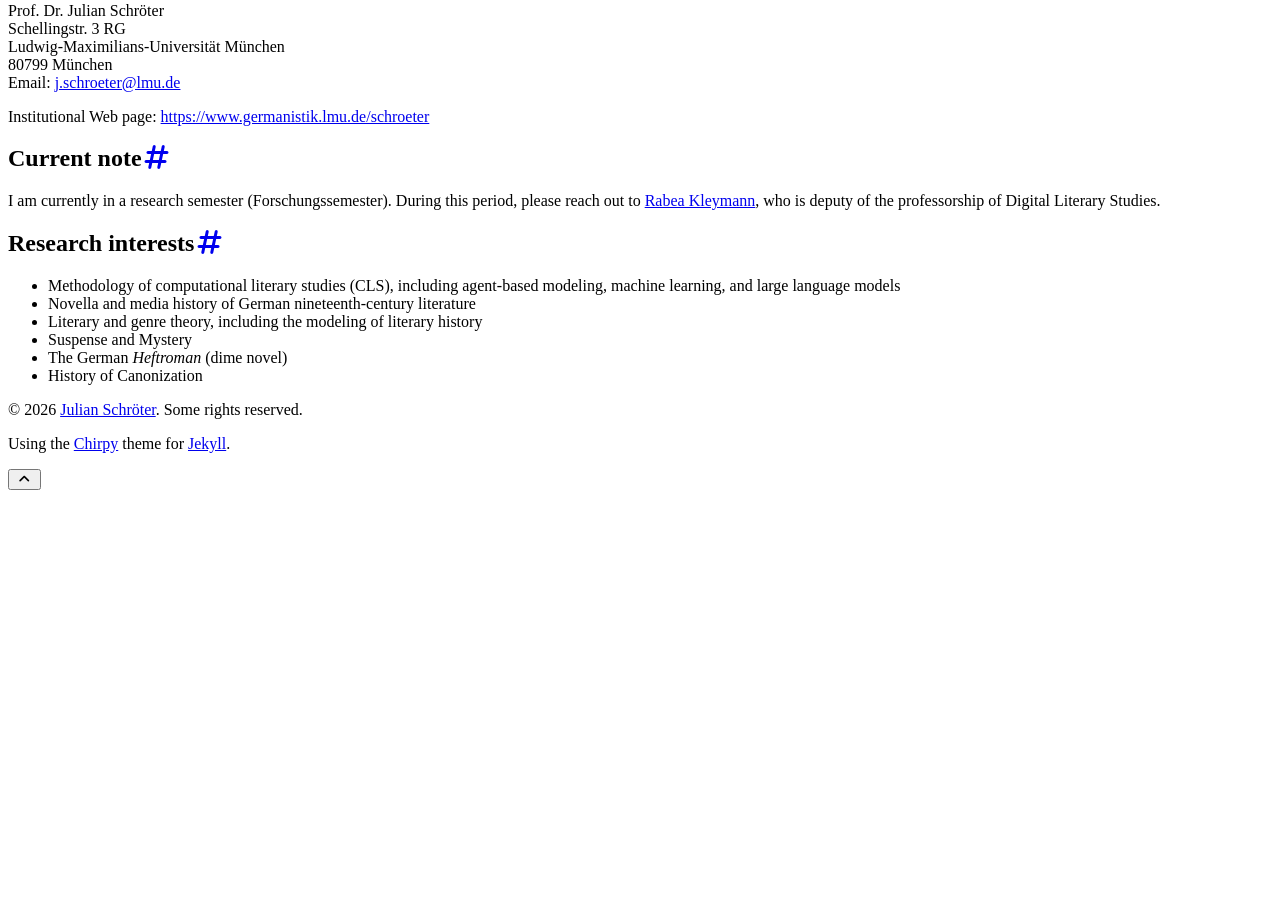
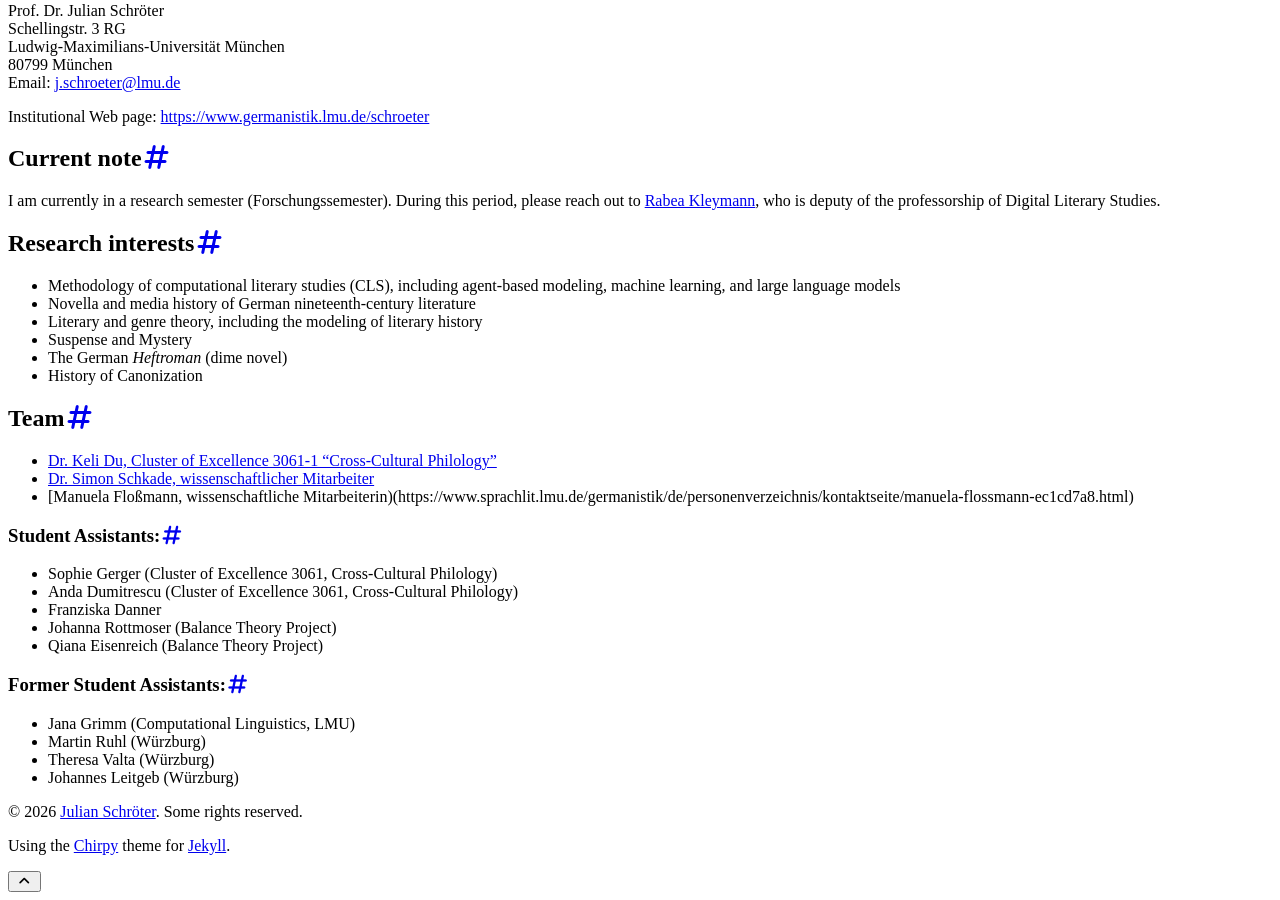
Before and after one commit to julianschroeter/julianschroeter.github.io, a Jekyll site: the page built from index.md, in a window 1280 px wide and 900 px high, scrolled down 847 px. Built offline with Jekyll 4.4.1, drawn with Linux system fonts in a browser that asks for light colours; cached includes are drawn as plain includes; nearby versions of some CDN libraries; before the commit the page ends 1345 px from its top, so only the background shows below that.

```diff
--- a/index.md
+++ b/index.md
@@ -33,3 +33,22 @@
 - Suspense and Mystery
 - The German *Heftroman* (dime novel)
 - History of Canonization
+
+## Team
+
+- [Dr. Keli Du, Cluster of Excellence 3061-1 "Cross-Cultural Philology"](https://www.sprachlit.lmu.de/germanistik/de/personenverzeichnis/kontaktseite/keli-du-5cbe61ab.html)
+- [Dr. Simon Schkade, wissenschaftlicher Mitarbeiter](https://www.sprachlit.lmu.de/germanistik/de/personenverzeichnis/kontaktseite/simon-schkade-30d77d16.html)
+- [Manuela Floßmann, wissenschaftliche Mitarbeiterin)(https://www.sprachlit.lmu.de/germanistik/de/personenverzeichnis/kontaktseite/manuela-flossmann-ec1cd7a8.html)
+
+### Student Assistants:
+- Sophie Gerger (Cluster of Excellence 3061, Cross-Cultural Philology)
+- Anda Dumitrescu (Cluster of Excellence 3061, Cross-Cultural Philology)
+- Franziska Danner
+- Johanna Rottmoser (Balance Theory Project)
+- Qiana Eisenreich (Balance Theory Project)
+
+### Former Student Assistants:
+- Jana Grimm (Computational Linguistics, LMU)
+- Martin Ruhl (Würzburg)
+- Theresa Valta (Würzburg)
+- Johannes Leitgeb (Würzburg)
```
